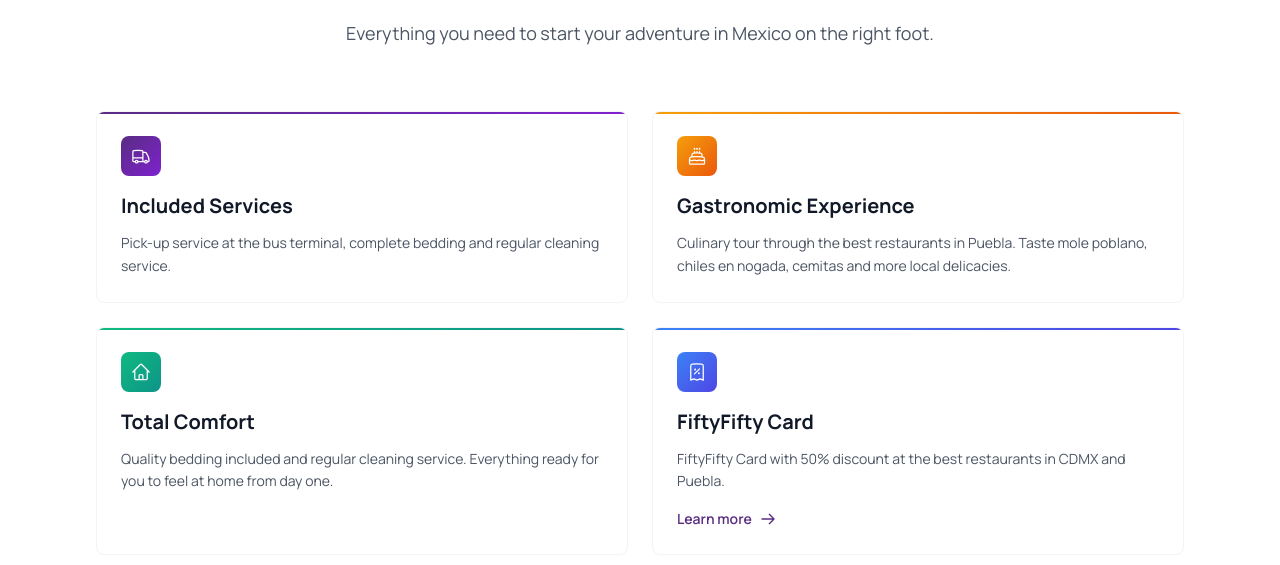
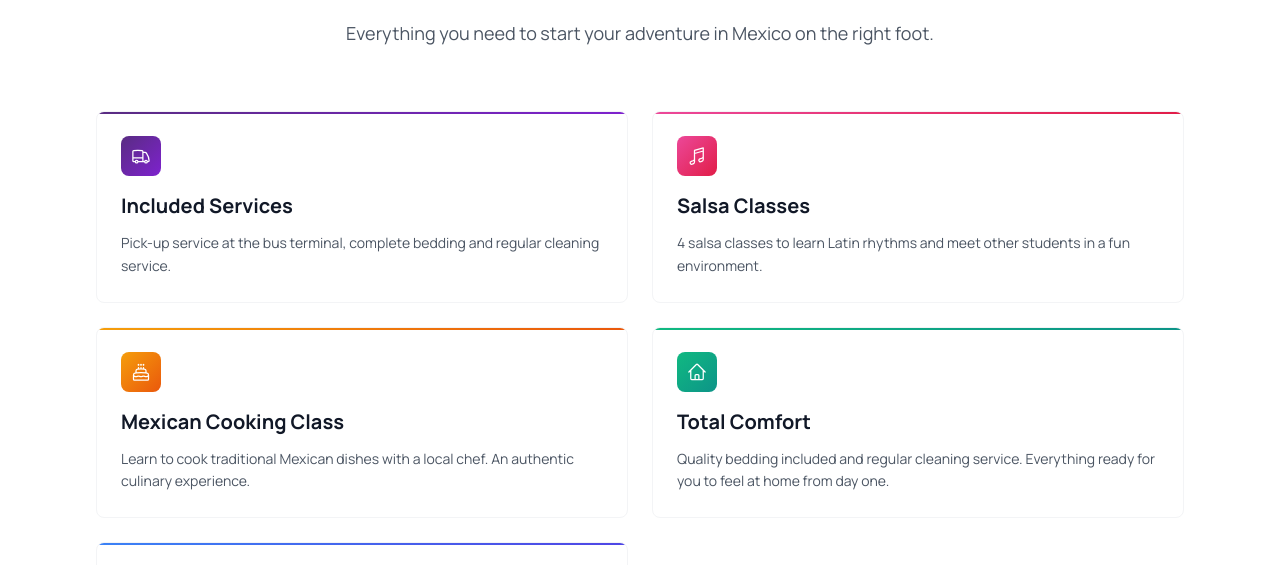
Before and after one commit to JulienFifty/puebla-housing, a Next.js app: page /en/welcome-pack in a window 1280 px wide. Shown: the part 934-1499 px from the top of the page. Built offline with nearby package versions, Linux system fonts and the light colour scheme; no server answers.

Commit message:
Add salsa classes (4 sessions) and Mexican cooking class

```diff
--- a/app/[locale]/welcome-pack/page.tsx
+++ b/app/[locale]/welcome-pack/page.tsx
@@ -26,13 +26,25 @@ export default function WelcomePackPage() {
     {
       icon: (
         <svg className="w-5 h-5" fill="none" stroke="currentColor" viewBox="0 0 24 24">
+          <path strokeLinecap="round" strokeLinejoin="round" strokeWidth={1.5} d="M9 9l10.5-3m0 6.553v3.75a2.25 2.25 0 01-1.632 2.163l-1.32.377a1.803 1.803 0 11-.99-3.467l2.31-.66a2.25 2.25 0 001.632-2.163zm0 0V2.25L9 5.25v10.303m0 0v3.75a2.25 2.25 0 01-1.632 2.163l-1.32.377a1.803 1.803 0 01-.99-3.467l2.31-.66A2.25 2.25 0 009 15.553z" />
+        </svg>
+      ),
+      title: locale === 'es' ? 'Clases de Salsa' : 'Salsa Classes',
+      description: locale === 'es'
+        ? '4 clases de salsa para aprender a bailar ritmos latinos y conocer a otros estudiantes en un ambiente divertido.'
+        : '4 salsa classes to learn Latin rhythms and meet other students in a fun environment.',
+      color: 'from-pink-500 to-rose-600',
+    },
+    {
+      icon: (
+        <svg className="w-5 h-5" fill="none" stroke="currentColor" viewBox="0 0 24 24">
           <path strokeLinecap="round" strokeLinejoin="round" strokeWidth={1.5} d="M12 8.25v-1.5m0 1.5c-1.355 0-2.697.056-4.024.166C6.845 8.51 6 9.473 6 10.608v2.513m6-4.87c1.355 0 2.697.055 4.024.165C17.155 8.51 18 9.473 18 10.608v2.513m-3-4.87v-1.5m-6 1.5v-1.5m12 9.75l-1.5.75a3.354 3.354 0 01-3 0 3.354 3.354 0 00-3 0 3.354 3.354 0 01-3 0 3.354 3.354 0 00-3 0 3.354 3.354 0 01-3 0L3 16.5m15-3.38a48.474 48.474 0 00-6-.37c-2.032 0-4.034.125-6 .37m12 0c.39.049.777.102 1.163.16 1.07.16 1.837 1.094 1.837 2.175v5.17c0 .62-.504 1.124-1.125 1.124H4.125A1.125 1.125 0 013 20.625v-5.17c0-1.08.768-2.014 1.837-2.174A47.78 47.78 0 016 13.12M12.265 3.11a.375.375 0 11-.53 0L12 2.845l.265.265zm-3 0a.375.375 0 11-.53 0L9 2.845l.265.265zm6 0a.375.375 0 11-.53 0L15 2.845l.265.265z" />
         </svg>
       ),
-      title: locale === 'es' ? 'Experiencia Gastronómica' : 'Gastronomic Experience',
+      title: locale === 'es' ? 'Clase Gastronómica Mexicana' : 'Mexican Cooking Class',
       description: locale === 'es'
-        ? 'Tour culinario por los mejores restaurantes de Puebla. Degusta mole poblano, chiles en nogada, cemitas y más delicias de la gastronomía local.'
-        : 'Culinary tour through the best restaurants in Puebla. Taste mole poblano, chiles en nogada, cemitas and more local delicacies.',
+        ? 'Aprende a cocinar platillos tradicionales mexicanos con un chef local. Una experiencia culinaria auténtica.'
+        : 'Learn to cook traditional Mexican dishes with a local chef. An authentic culinary experience.',
       color: 'from-amber-500 to-orange-600',
     },
     {
```
